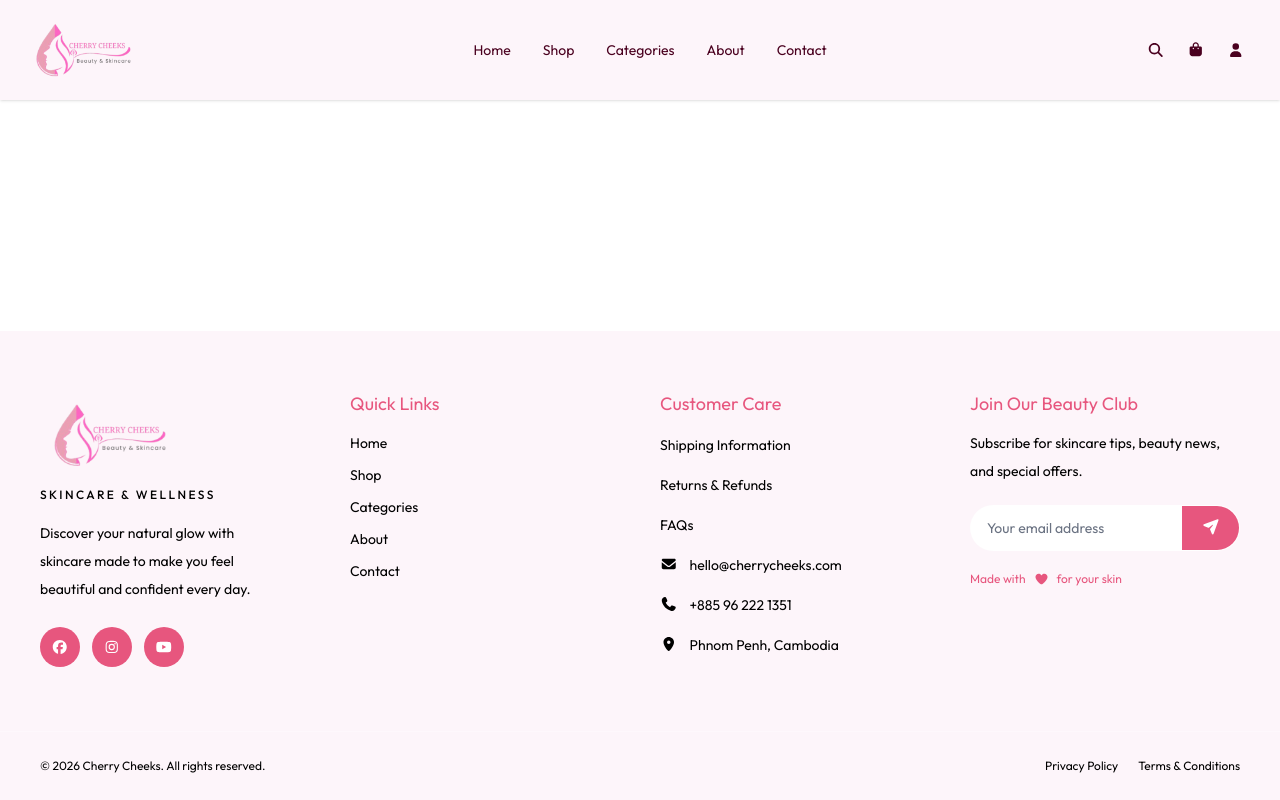
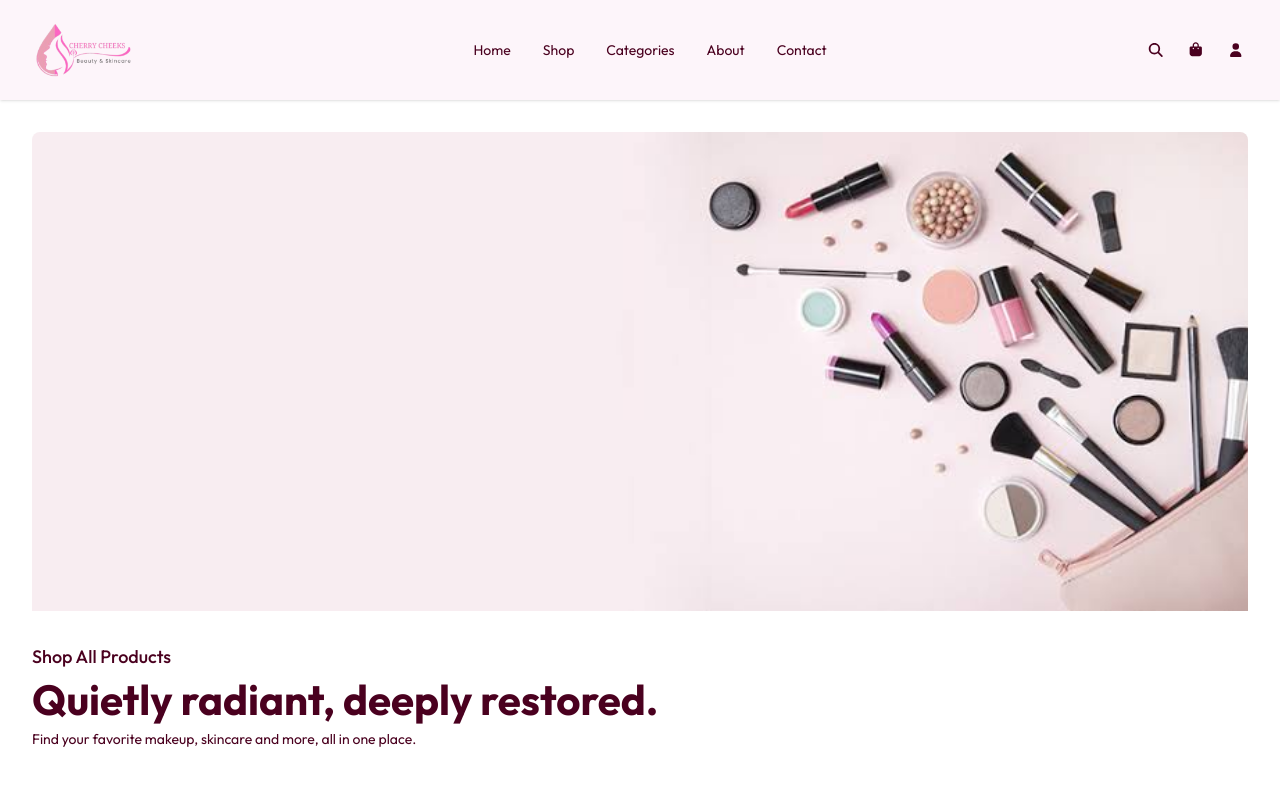
Before and after one commit to Seyhaz-Dev/Cherry-Cheeks-Cosmetics, a React (Vite) app: page /shop in a window 1280 px wide. Shown: the top 800 px of the page. Built offline with nearby package versions, Linux system fonts and the light colour scheme.

Commit message:
shop page not yet done

```diff
--- a/src/App.jsx
+++ b/src/App.jsx
@@ -5,6 +5,7 @@ import Footer from './components/Footer'
 
 import Home from './pages/Home'
 import Contact from './pages/Contact'
+import Shop from './pages/Shop'
 
 function App() {
   return (
@@ -16,6 +17,7 @@ function App() {
           <Routes>
             <Route path="/" element={<Home />} />
             <Route path="/contact" element={<Contact />} />
+            <Route path="/shop" element={<Shop />} />
           </Routes>
         </main>
 
--- a/src/components/Header.jsx
+++ b/src/components/Header.jsx
@@ -33,8 +33,7 @@ function Header() {
 
         <div>
           <Link to="/">
-            <img src={logo} alt="Company Logo" className="h-14 w-auto object-contain md:h-17"
-            />
+            <img src={logo} alt="Company Logo" className="h-14 w-auto object-contain md:h-17"/>
           </Link>
         </div>
 
--- a/src/pages/Shop.jsx
+++ b/src/pages/Shop.jsx
@@ -0,0 +1,24 @@
+import shopBanner from '../assets/herobanner.png'
+
+
+function Shop() {
+    return (
+        <section className="px-4 py-6 text-[var(--color-text)] sm:px-6 sm:py-8 lg:px-8">
+            <div className="mx-auto max-w-7xl">
+                <div className="w-full overflow-hidden rounded-lg">
+                    <img src={shopBanner} alt="Makeup products arranged on a pale pink background" className="aspect-[889/350] w-full object-cover" />
+                    <div className="flex flex-col items-start gap-2 py-6 sm:py-8">
+                        <p className="text-lg font-medium">Shop All Products</p>
+                        <h1>Quietly radiant, deeply restored.</h1>
+                        <span>Find your favorite makeup, skincare and more, all in one place.</span>
+                    </div>
+                </div>
+
+
+            </div>
+        </section>
+    )
+}
+
+
+export default Shop
```
Also changed, not shown: src/assets/herobanner.png (added).
